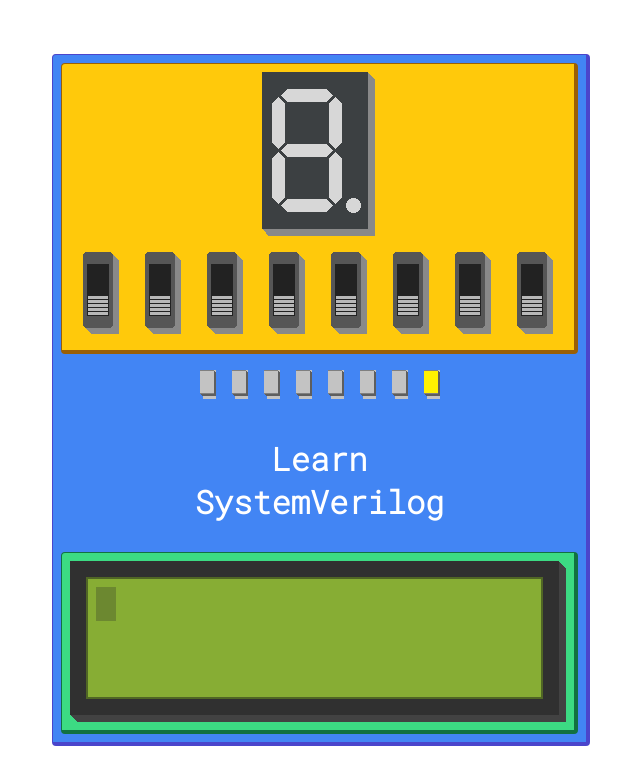
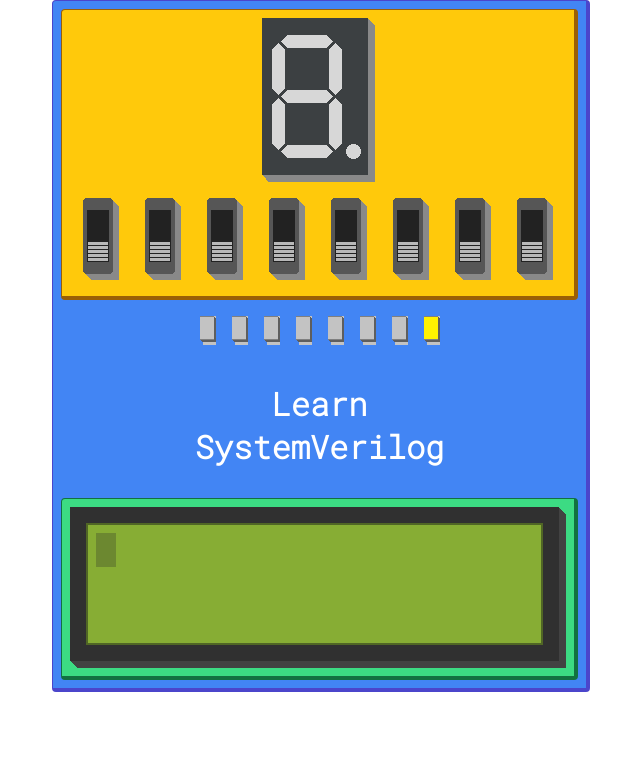
Before and after one commit to learn-systemverilog/learn-systemverilog.github.io, a React (Create React App) app: page / in a window 1280 px wide. Shown: the top 784 px of the page, without its empty margins (319-959 px from the left). Built offline with nearby package versions, Linux system fonts and the light colour scheme.

Commit message:
Wrap Simulator

```diff
--- a/src/App.js
+++ b/src/App.js
@@ -2,23 +2,16 @@ import React from "react";
 import Simulator from "./components/Simulator.js";
 
 const styles = {
-  overlay: {
-    width: '100wh',
-    height: '100vh',
-    display: 'flex',
-    overflow: 'auto',
-  },
-  inner: {
-    margin: 'auto',
+  center: {
+    display: 'grid',
+    justifyItems: 'center',
   },
 };
 
 function App() {
   return (
-    <div style={styles.overlay}>
-      <div style={styles.inner}>
-        <Simulator />
-      </div>
+    <div style={styles.center}>
+      <Simulator />
     </div>
   );
 }
--- a/src/components/Simulator.js
+++ b/src/components/Simulator.js
@@ -6,6 +6,9 @@ import SegmentsDisplay from "./SegmentsDisplay.js";
 import lcd from './lcd.png';
 
 const styles = {
+    fit: {
+        width: 'fit-content',
+    },
     learnSystemVerilog: {
         color: 'white',
         textAlign: 'center',
@@ -55,6 +58,7 @@ export default function Simulator() {
     }, [swi]);
 
     return (
+        <div style={styles.fit}>
             <Board background="#4285f4" border="#4b45cb">
                 <Board background="#ffc90b" border="#9a5f05">
                     <SegmentsDisplay seg={seg} />
@@ -70,5 +74,6 @@ export default function Simulator() {
                     <img src={lcd} alt="" />
                 </Board>
             </Board>
+        </div>
     );
 }
```
Lines whose indentation alone changed are shown as unchanged.
